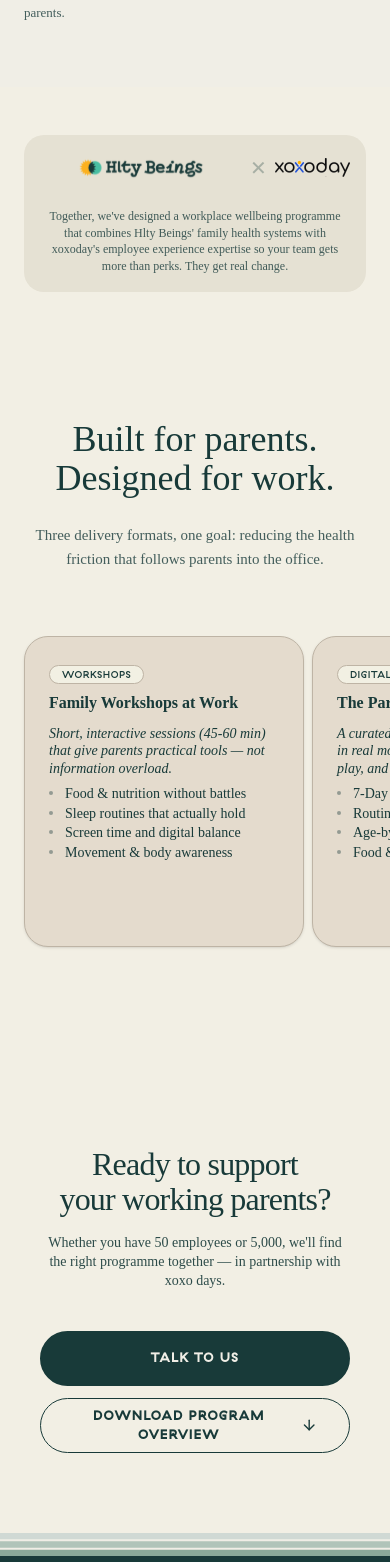
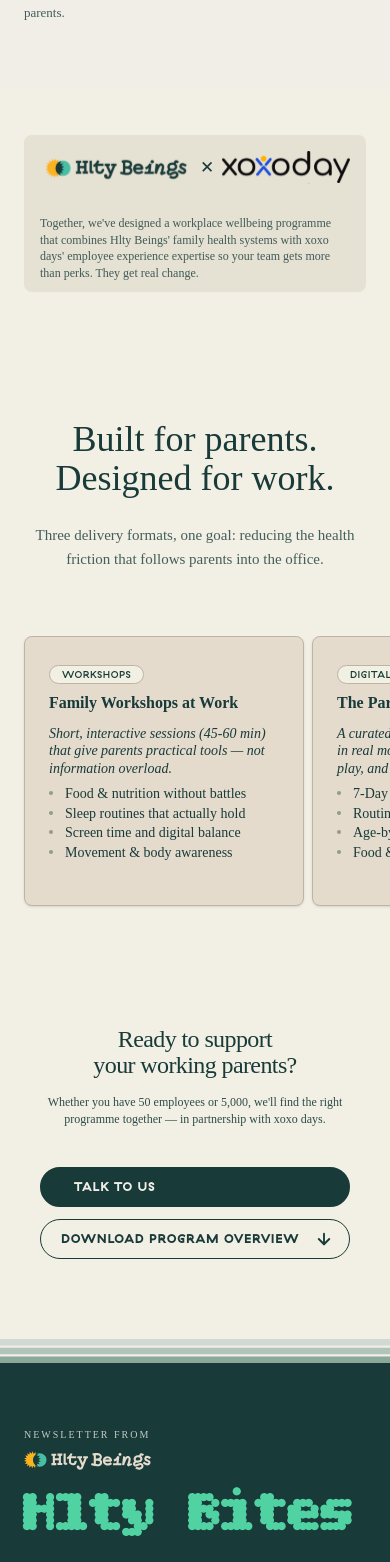
Before and after one commit to hsk-2004/Hlty.care_LandingPage, a Next.js app: page /employers in a window 390 px wide. Shown: the part 2381-3943 px from the top of the page. Built offline with nearby package versions, Linux system fonts and the light colour scheme; a web font is replaced by a local one.

Commit message:
added items

```diff
--- a/components/sections/employers/CollaborationBanner.tsx
+++ b/components/sections/employers/CollaborationBanner.tsx
@@ -11,7 +11,7 @@
         whileInView={{ opacity: 1, y: 0 }}
         viewport={{ once: true }}
         transition={{ duration: 0.8 }}
-        className="w-[380px] max-w-full h-[157px] lg:w-[1037px] lg:h-[120px] mx-auto bg-[#E5E1D3] rounded-[20px] p-4 md:p-12 lg:p-4 flex flex-col lg:flex-row items-center justify-center lg:justify-between"
+        className="w-[380px] max-w-full h-[157px] lg:w-[1037px] lg:h-[120px] mx-auto bg-[#E5E1D3] rounded-[8px] lg:rounded-[20px] p-4 md:p-12 lg:p-4 flex flex-col lg:flex-row items-center justify-center lg:justify-between"
       >
         <div className="flex flex-col lg:flex-row items-center justify-between gap-6 lg:gap-12 w-full lg:px-10">
 
@@ -24,15 +24,15 @@
                 alt="Hlty Beings Logo"
                 width={215}
                 height={51}
-                className="h-8 md:h-10 lg:w-[215px] lg:h-[51px] object-contain"
+                className="w-[163px] h-[39px] lg:w-[215px] lg:h-[51px] object-contain"
               />
             </div>
 
             {/* X divider icon */}
-            <div className="text-[#183A39]/30 text-xl lg:text-xl font-light">✕</div>
+            <div className="text-[#183A39] text-[17px] lg:text-xl font-light">✕</div>
 
             {/* Xoxoday Logo Simulation */}
-            <div className="relative w-[80px] h-[30px] lg:w-[181px] lg:h-[61px]">
+            <div className="relative w-[137px] h-[46px] lg:w-[181px] lg:h-[61px]">
               <Image
                 src="/employer/xoxo.svg"
                 alt="xoxoday logo"
@@ -43,10 +43,10 @@
           </div>
 
           {/* Right Column: Narrative Copy */}
-          <div className="max-w-[580px] text-center lg:text-left">
+          <div className="max-w-[580px] text-left">
             <p className="font-jubilat text-xs md:text-sm lg:text-[14px] text-[#183A39]/80 leading-snug font-normal">
               Together, we&apos;ve designed a workplace wellbeing programme that combines
-              Hlty Beings&apos; family health systems with xoxoday&apos;s employee experience
+              Hlty Beings&apos; family health systems with xoxo days&apos; employee experience
               expertise so your team gets more than perks. They get real change.
             </p>
           </div>
--- a/components/sections/employers/SolutionsSection.tsx
+++ b/components/sections/employers/SolutionsSection.tsx
@@ -108,7 +108,7 @@
         </div>
 
         {/* Mobile View: Horizontal Scroll */}
-        <div className="lg:hidden flex gap-2 overflow-x-auto pb-10 scrollbar-hide -mx-6 px-6 snap-x snap-mandatory">
+        <div className="lg:hidden flex gap-2 overflow-x-auto overflow-y-hidden touch-pan-x pb-10 scrollbar-hide -mx-6 px-6 snap-x snap-mandatory">
            {solutions.map((sol, idx) => (
              <div key={idx} className="w-[280px] shrink-0 snap-center">
                 <SolutionCard solution={sol} index={idx} isMobile />
@@ -127,7 +127,7 @@
       whileInView={{ opacity: 1, y: 0 }}
       viewport={{ once: true }}
       transition={{ duration: 0.6, delay: isMobile ? 0 : index * 0.1 }}
-      className={`bg-[#E4DBCD] rounded-[24px] md:rounded-[40px] ${isMobile ? 'w-[280px] min-h-[311px] p-6' : 'lg:w-[280px] lg:min-h-[311px] p-8 md:p-10 lg:p-7'} flex flex-col border border-[#BEB4A5] shadow-sm shrink-0`}
+      className={`bg-[#E4DBCD] rounded-[8px] lg:rounded-[20px] ${isMobile ? 'w-[280px] h-[270px] p-6' : 'lg:w-[280px] lg:min-h-[311px] p-8 md:p-10 lg:p-7'} flex flex-col border border-[#BEB4A5] shadow-sm shrink-0`}
     >
       {/* Category Pill */}
       <div className="mb-2">
--- a/components/sections/employers/SupportCTA.tsx
+++ b/components/sections/employers/SupportCTA.tsx
@@ -5,35 +5,36 @@
 
 export default function SupportCTA() {
   return (
-    <section className="w-full bg-[#f2efe4] py-20 md:py-32 lg:py-40">
+    <section className="w-full bg-[#f2efe4] pt-0 pb-20 md:py-32 lg:py-40">
       <div className="max-w-[1440px] mx-auto px-6 md:px-12 lg:px-16 text-center">
         <motion.div
-           initial={{ opacity: 0, y: 20 }}
-           whileInView={{ opacity: 1, y: 0 }}
-           viewport={{ once: true }}
-           transition={{ duration: 0.8 }}
-           className="max-w-[800px] mx-auto flex flex-col items-center space-y-10 lg:space-y-14"
+          initial={{ opacity: 0, y: 20 }}
+          whileInView={{ opacity: 1, y: 0 }}
+          viewport={{ once: true }}
+          transition={{ duration: 0.8 }}
+          className="max-w-[800px] mx-auto flex flex-col items-center space-y-10 lg:space-y-14"
         >
           {/* Header */}
           <div className="space-y-4 lg:space-y-8 text-center px-4">
-            <h2 className="font-jubilat text-[32px] md:text-[56px] lg:text-[42px] text-[#183A39] leading-[1.1] font-medium tracking-tight">
+            <h2 className="font-jubilat text-[24px] md:text-[56px] lg:text-[42px] text-[#183A39] leading-[1.1] font-medium tracking-tight">
               Ready to support<br className="md:hidden" /> your working parents?
             </h2>
 
-            <p className="font-jubilat text-[14px] md:text-[18px] lg:text-[24px] text-[#183A39] leading-snug lg:leading-relaxed max-w-[650px] mx-auto opacity-90 lg:opacity-100">
-              Whether you have 50 employees or 5,000, we&apos;ll find the right programme together — in partnership with xoxo days.
+            <p className="font-jubilat text-[12px] md:text-[18px] lg:text-[24px] text-[#183A39] leading-snug lg:leading-relaxed max-w-[650px] mx-auto opacity-90 lg:opacity-100">
+              <span className="block md:inline whitespace-nowrap md:whitespace-normal">Whether you have 50 employees or 5,000, we&apos;ll find the right</span>{" "}
+              <span className="block md:inline whitespace-nowrap md:whitespace-normal">programme together — in partnership with xoxo days.</span>
             </p>
           </div>
 
           {/* Buttons: Stacked on mobile, side-by-side on desktop */}
           <div className="flex flex-col md:flex-row items-center justify-center gap-3 md:gap-6 w-full max-w-[400px] md:max-w-none px-4">
-            <button className="w-full md:w-auto md:min-w-[141px] h-[55px] md:h-[40px] px-8 bg-[#183A39] text-[#F0EEE6] rounded-full font-haptik font-bold text-[13px] md:text-[14px] lg:text-[12px] uppercase tracking-[0.1em] border-2 border-[#183A39] hover:bg-[#122b2a] transition-all duration-300 flex items-center justify-center md:justify-center">
+            <button className="w-[375px] max-w-full md:w-auto md:min-w-[141px] h-[40px] px-8 bg-[#183A39] text-[#F0EEE6] rounded-full font-haptik font-bold text-[12px] md:text-[14px] lg:text-[12px] uppercase tracking-[0.1em] border-2 border-[#183A39] hover:bg-[#122b2a] transition-all duration-300 flex items-center justify-start md:justify-center">
               TALK TO US
             </button>
 
-            <button className="w-full md:w-auto md:min-w-[375px] h-[55px] md:h-[40px] px-8 border border-[#183A39] text-[#183A39] rounded-full font-haptik font-bold text-[13px] md:text-[14px] lg:text-[12px] uppercase tracking-[0.1em] flex items-center justify-between gap-4 hover:bg-[#183A39]/5 transition-all duration-300">
-              <span>DOWNLOAD PROGRAM OVERVIEW</span>
-              <ArrowDown size={20} strokeWidth={2} />
+            <button className="w-[375px] max-w-full md:w-auto md:min-w-[375px] h-[40px] px-5 border border-[#183A39] text-[#183A39] rounded-full font-haptik font-bold text-[12px] md:text-[14px] lg:text-[12px] uppercase tracking-[0.1em] flex items-center justify-between gap-2 hover:bg-[#183A39]/5 transition-all duration-300 overflow-hidden">
+              <span className="whitespace-nowrap">DOWNLOAD PROGRAM OVERVIEW</span>
+              <ArrowDown size={18} strokeWidth={2.5} className="flex-shrink-0 ml-2" />
             </button>
           </div>
         </motion.div>
```
